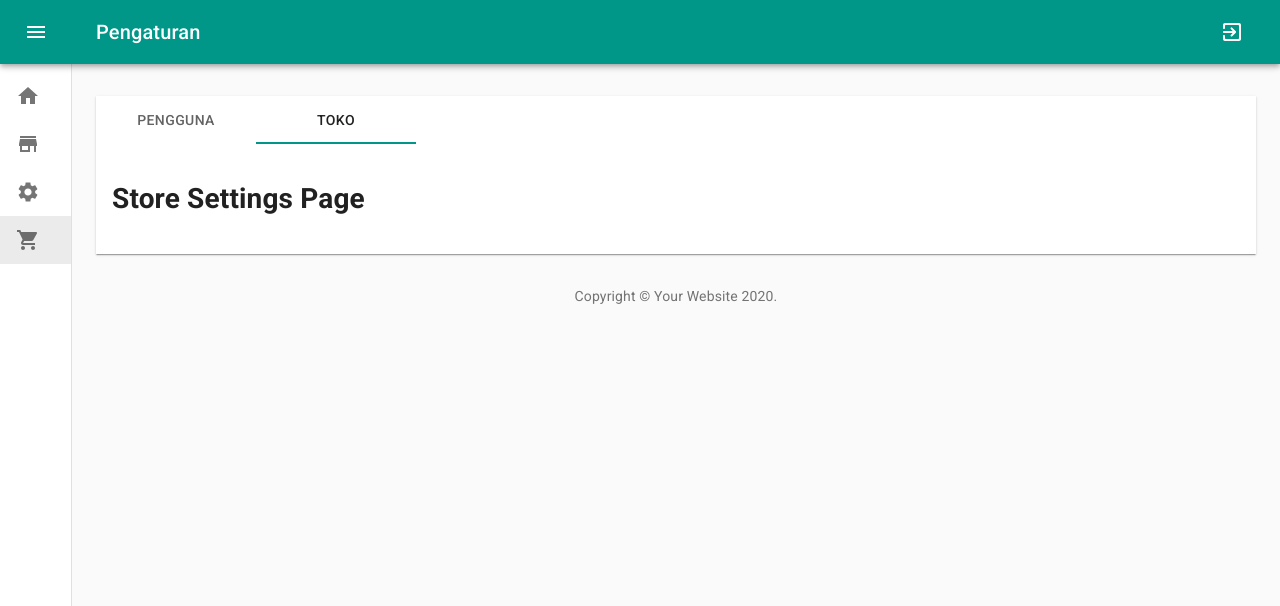
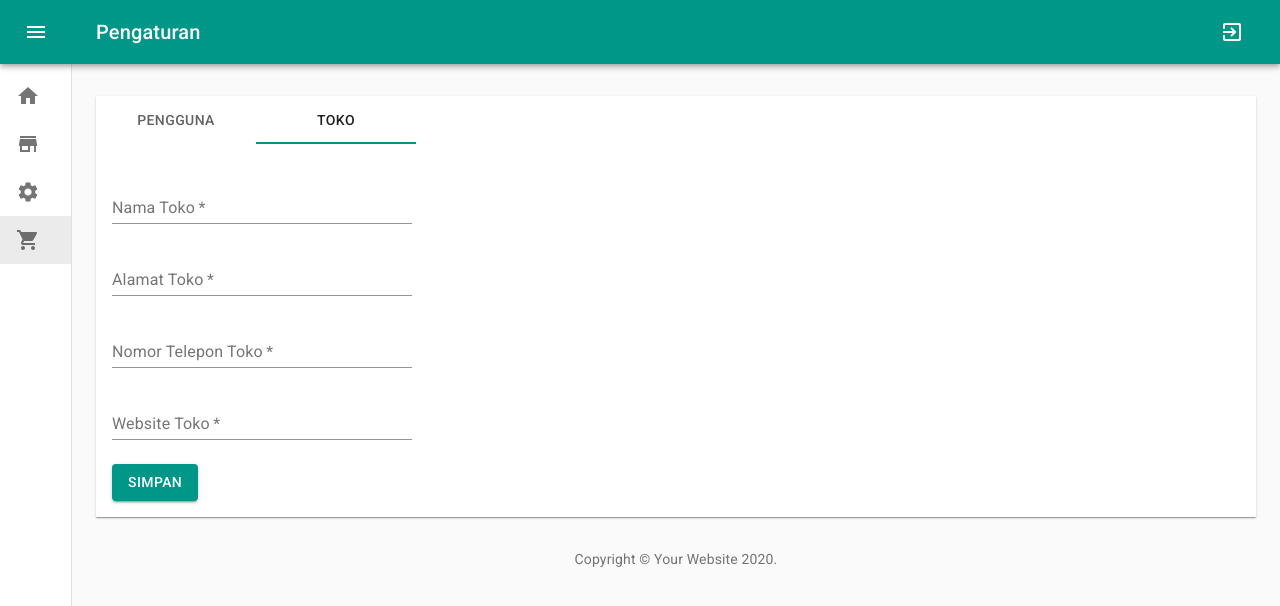
Before and after one commit to roniardev/aplikasi-penjualan, a React (Create React App) app: page /settings/store in a window 1280 px wide. Shown: the top 606 px of the page. Built offline with nearby package versions, Linux system fonts and the light colour scheme; no server answers; sample sign-in values are in the browser's storage.

Commit message:
membuat form dan validasi pengaturan toko

```diff
--- a/src/pages/private/settings/store.js
+++ b/src/pages/private/settings/store.js
@@ -1,7 +1,133 @@
-import React from 'react';
+import React, { useState } from "react";
+//Material UI
+import TextField from "@material-ui/core/TextField";
+import Button from "@material-ui/core/Button";
+//Style
+import useStyles from "./styles/store";
+//validator
+import isURL from "validator/lib/isURL";
 
 function StoreSettings() {
-    return <h1>Store Settings Page</h1>
-};
+  //styles
+  const classes = useStyles();
+  //Set error
+  const [error, setError] = useState({
+    nama: "",
+    alamat: "",
+    telepon: "",
+    website: ""
+  });
+  //Set Form
+  const [form, setForm] = useState({
+    nama: "",
+    alamat: "",
+    telepon: "",
+    website: ""
+  });
+  //State kondisi submitting
+  const [isSubmitting, setSubmitting] = useState(false);
+  const handleChange = e => {
+    setForm({
+      ...form,
+      [e.target.name]: e.target.value
+    });
+  };
+  //Validasi
+  const validate = () => {
+    const newError = { ...error };
+
+    if (!form.nama) {
+      newError.nama = "Nama wajib diisi";
+    }
+    if (!form.alamat) {
+      newError.alamat = "Alamat wajib diisi";
+    }
+    if (!form.telepon) {
+      newError.telepon = "No telepon toko wajib diisi";
+    }
+    if (!form.website) {
+      newError.website = "Website wajib diisi";
+    } else if (!isURL(form.website)) {
+      newError.website = "Website tidak valid";
+    }
+    return newError;
+  };
+  const handleSubmit = e => {
+    e.preventDefault();
+    const findErrors = validate();
+    if (Object.values(findErrors).some(err => err !== "")) {
+      setError(findErrors);
+    }
+  };
+  return (
+    <div className={classes.storeSettings}>
+      <form onSubmit={handleSubmit} noValidate>
+        <TextField
+          id="nama"
+          name="nama"
+          label="Nama Toko"
+          margin="normal"
+          value={form.nama}
+          onChange={handleChange}
+          error={error.nama ? true : false}
+          helperText={error.nama}
+          disabled={isSubmitting}
+          fullWidth
+          required
+        />
+        <TextField
+          id="alamat"
+          name="alamat"
+          label="Alamat Toko"
+          margin="normal"
+          value={form.alamat}
+          onChange={handleChange}
+          error={error.alamat ? true : false}
+          helperText={error.alamat}
+          disabled={isSubmitting}
+          multiline
+          rowsMax={3}
+          fullWidth
+          required
+        />
+        <TextField
+          id="telepon"
+          name="telepon"
+          label="Nomor Telepon Toko"
+          margin="normal"
+          value={form.telepon}
+          onChange={handleChange}
+          error={error.telepon ? true : false}
+          helperText={error.telepon}
+          disabled={isSubmitting}
+          fullWidth
+          required
+        />
+        <TextField
+          id="website"
+          name="website"
+          label="Website Toko"
+          margin="normal"
+          value={form.website}
+          onChange={handleChange}
+          error={error.website ? true : false}
+          helperText={error.website}
+          disabled={isSubmitting}
+          fullWidth
+          required
+        />
+        <Button
+          className={classes.actionButton}
+          variant="contained"
+          color="primary"
+          disabled={isSubmitting}
+          type="submit"
+        >
+          Simpan
+        </Button>
+      </form>
+    </div>
+  );
+}
 
 export default StoreSettings;
```
